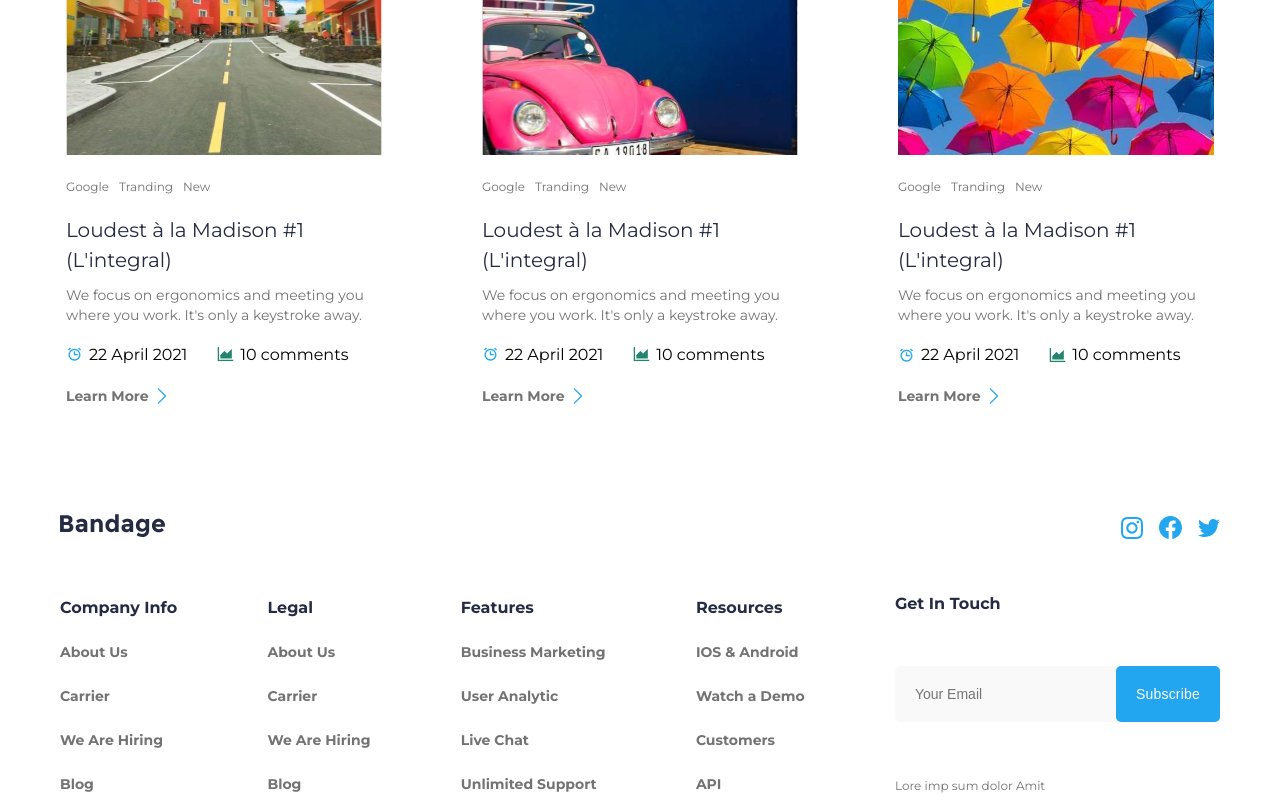
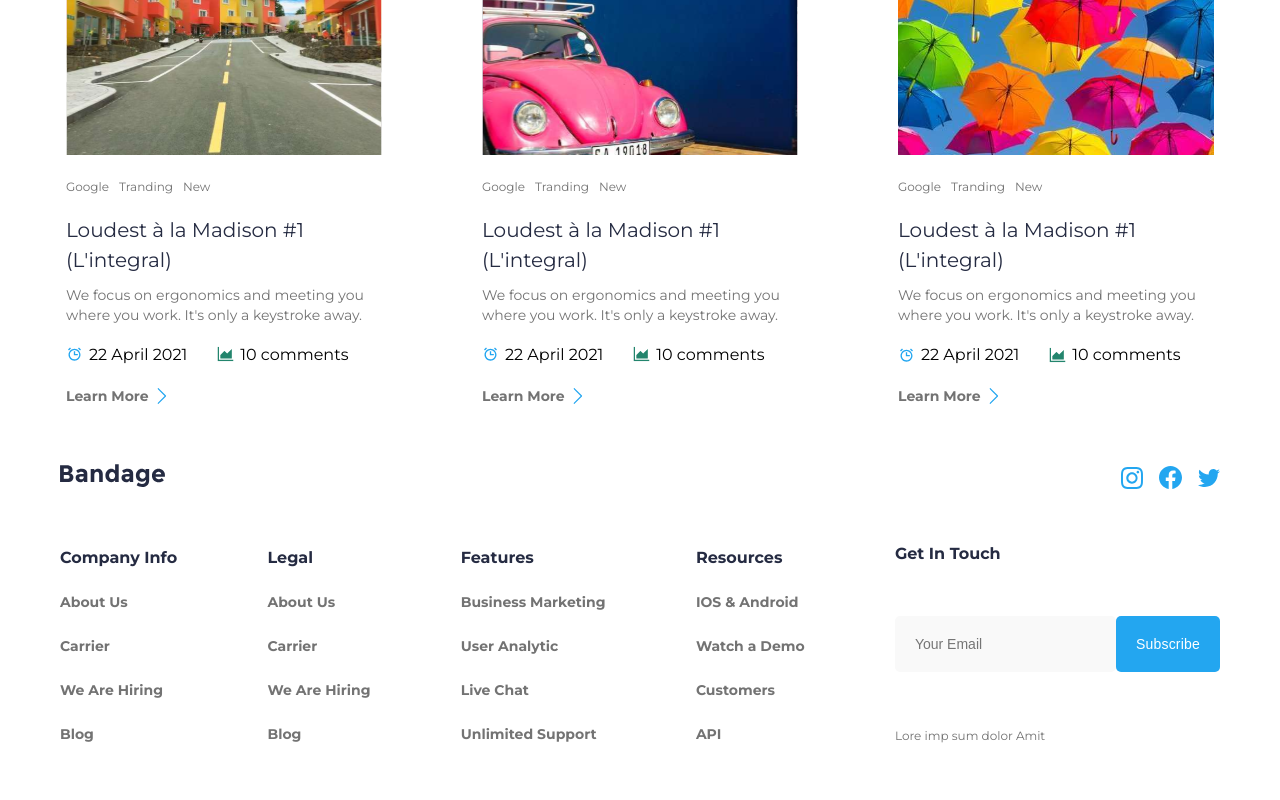
Before and after one commit to KhasanTursunov/bandage-figma, a React (Vite) app: page / in a window 1280 px wide. Shown: the part 2658-3458 px from the top of the page. After the commit the page ends 3408 px from the top, so only its background shows below. Built offline with nearby package versions, Linux system fonts and the light colour scheme; no server answers; the HTML template or start-up script is replaced by a standard one.

Commit message:
ready for detail page

```diff
--- a/src/App.jsx
+++ b/src/App.jsx
@@ -14,6 +14,7 @@ function App() {
       <Routes>
         <Route path="/" element={<HeaderPage />} />
         <Route path="/about" element={<AboutPage />} />
+        <Route path="/product/:id" element={<AboutPage />} />
       </Routes>
     </>
   );
--- a/src/components/HomeShowcase.jsx
+++ b/src/components/HomeShowcase.jsx
@@ -17,6 +17,9 @@ const HomeShowcase = () => {
           </div>
         </div>
       </section>
+
+
+
     </>
   );
 };
--- a/src/scss/Bestseller.scss
+++ b/src/scss/Bestseller.scss
@@ -26,6 +26,7 @@ color: #252B42;
     display: flex;
     align-items: center;
     gap: 4px;
+    flex: 1;
 }
 
 .best_card{
--- a/src/scss/Footer.scss
+++ b/src/scss/Footer.scss
@@ -1,5 +1,5 @@
 .footer_section{
-    margin: 100px 0 0 0;
+    margin: 100px 0 10pz 0;
 }
 
 .footer_cols ul li a{
```
